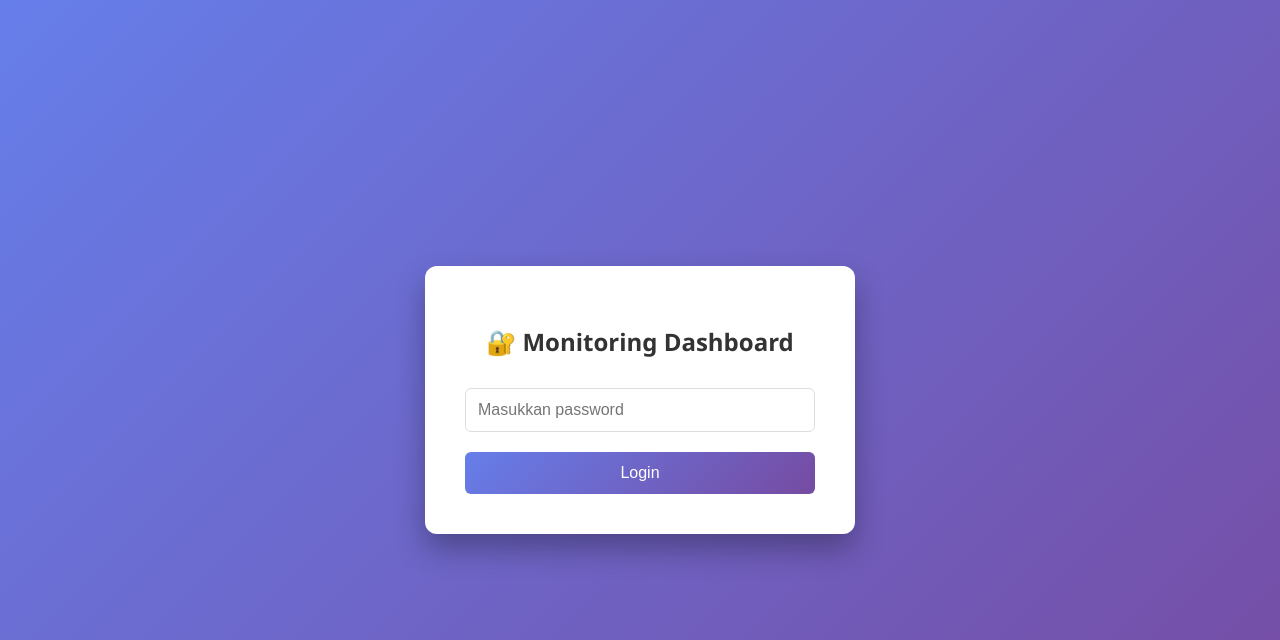
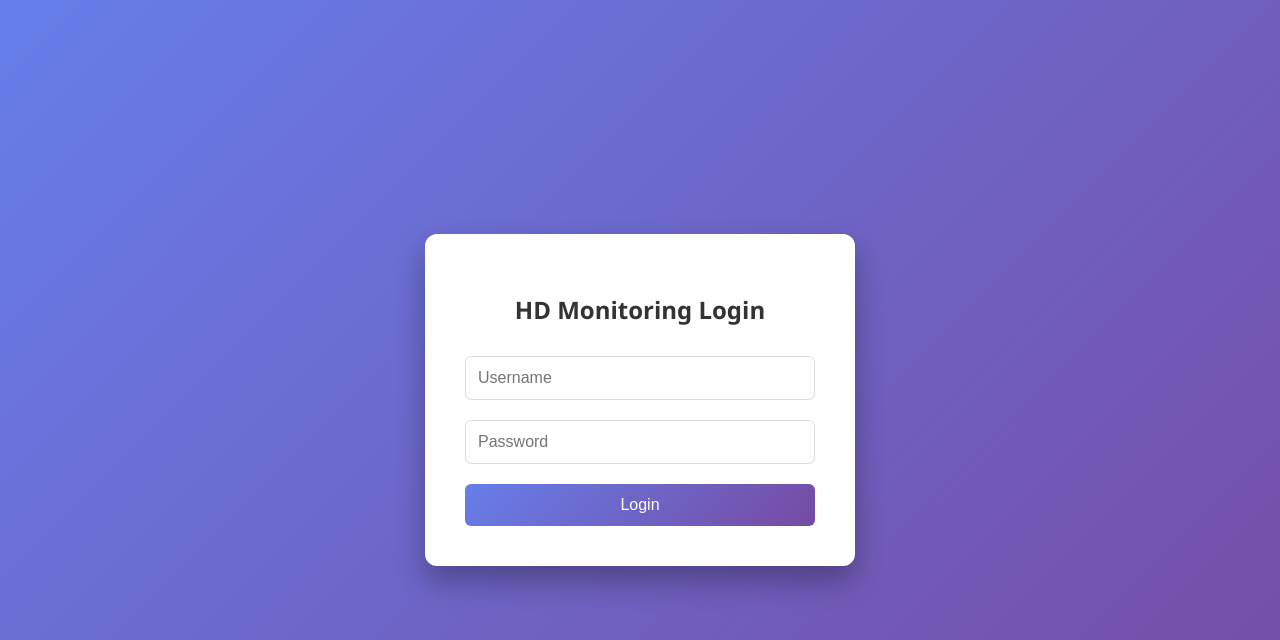
Before and after one commit to rifai-ahmad11/devmonitoring-hd, a Flask app: page /login in a window 1280 px wide. Shown: the top 640 px of the page. Run offline with Flask 3, Linux system fonts and the light colour scheme.

Commit message:
Update login.html

```diff
--- a/templates/login.html
+++ b/templates/login.html
@@ -58,13 +58,14 @@
 </head>
 <body>
     <div class="login-box">
-        <h2>🔐 Monitoring Dashboard</h2>
-        {% if error %}
-            <div class="error">{{ error }}</div>
-        {% endif %}
+        <h2>HD Monitoring Login</h2>
         <form method="POST">
-            <input type="password" name="password" placeholder="Masukkan password" required>
+            <input type="text" name="username" placeholder="Username" required>
+            <input type="password" name="password" placeholder="Password" required>
             <button type="submit">Login</button>
+            {% if error %}
+                <div class="error">{{ error }}</div>
+            {% endif %}
         </form>
     </div>
 </body>
```
